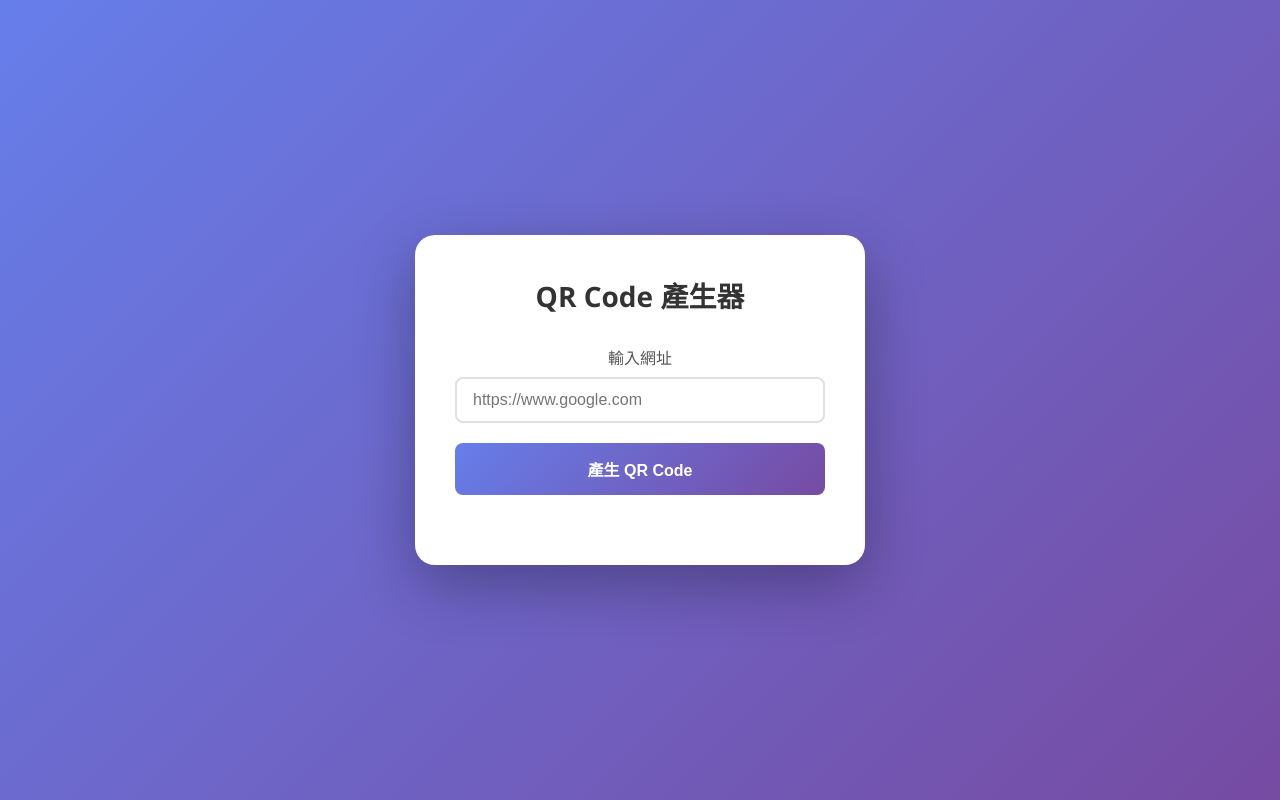
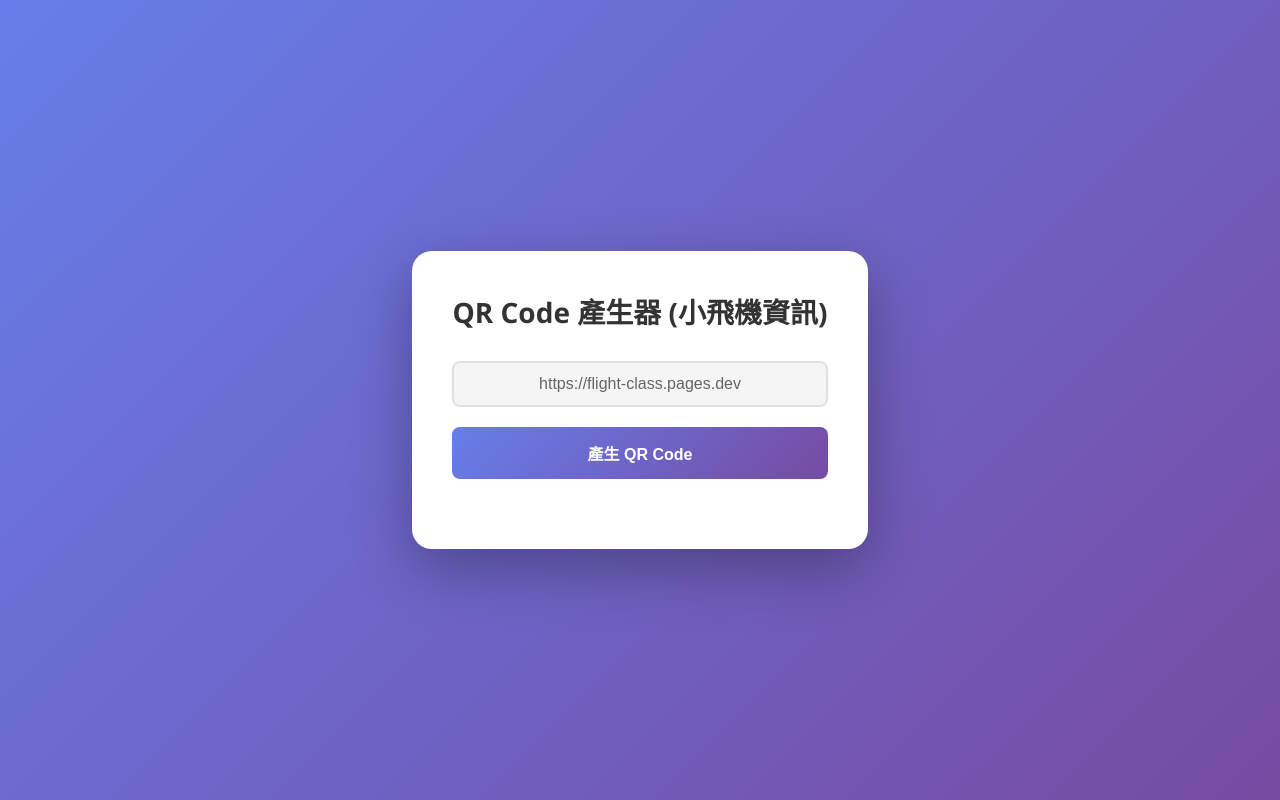
Before and after one commit to ben7152000/qrcode-generator, a Vue app: page / in a window 1280 px wide. Built offline with nearby package versions, Linux system fonts and the light colour scheme.

Commit message:
改網址資訊

```diff
--- a/src/components/QRCodeGenerator.vue
+++ b/src/components/QRCodeGenerator.vue
@@ -1,16 +1,14 @@
 <template>
   <div class="container">
-    <h1>QR Code 產生器</h1>
+    <h1>QR Code 產生器 (小飛機資訊)</h1>
     <div class="input-group">
-      <label for="text-input">輸入網址</label>
       <input
         type="text"
         id="text-input"
         v-model="textInput"
         @keypress.enter="generateQRCode"
-        placeholder="https://www.google.com"
+        readonly
       >
-      <div class="error" v-if="showError">請輸入網址</div>
     </div>
 
     <button @click="generateQRCode">產生 QR Code</button>
@@ -34,8 +32,7 @@ import QRCode from 'qrcode'
 import { v4 as uuidv4 } from 'uuid'
 import { encrypt } from '../utils/crypto'
 
-const textInput = ref('')
-const showError = ref(false)
+const textInput = ref('https://flight-class.pages.dev')
 const showActionButtons = ref(false)
 const qrcodeContainer = ref(null)
 const copyButtonText = ref('複製 QR Code')
@@ -43,23 +40,12 @@ const copyButtonText = ref('複製 QR Code')
 const generateQRCode = async () => {
   let text = textInput.value.trim()
 
-  if (!text) {
-    showError.value = true
-    return
-  }
-
-  if (!text.startsWith('http://') && !text.startsWith('https://')) {
-    text = 'https://' + text
-  }
-
-  showError.value = false
   qrcodeContainer.value.innerHTML = ''
   copyButtonText.value = '複製 QR Code'
 
   try {
     const token = uuidv4()
     const encryptedToken = encrypt(token)
-    console.log(`加密 Token: ${encryptedToken}`);
     const url = new URL(text)
     url.searchParams.append('token', encryptedToken)
     const qrText = url.toString()
@@ -89,7 +75,6 @@ const copyQRCode = async () => {
   const canvas = qrcodeContainer.value.querySelector('canvas')
   if (canvas) {
     try {
-      // 將 canvas 轉換為 blob
       canvas.toBlob(async (blob) => {
         const item = new ClipboardItem({ 'image/png': blob })
         await navigator.clipboard.write([item])
@@ -154,11 +139,15 @@ input[type="text"] {
   border-radius: 8px;
   font-size: 16px;
   transition: border-color 0.3s;
+  background-color: #f5f5f5;
+  color: #666;
+  cursor: not-allowed;
+  text-align: center;
 }
 
 input[type="text"]:focus {
   outline: none;
-  border-color: #667eea;
+  border-color: #e0e0e0;
 }
 
 button {
```
